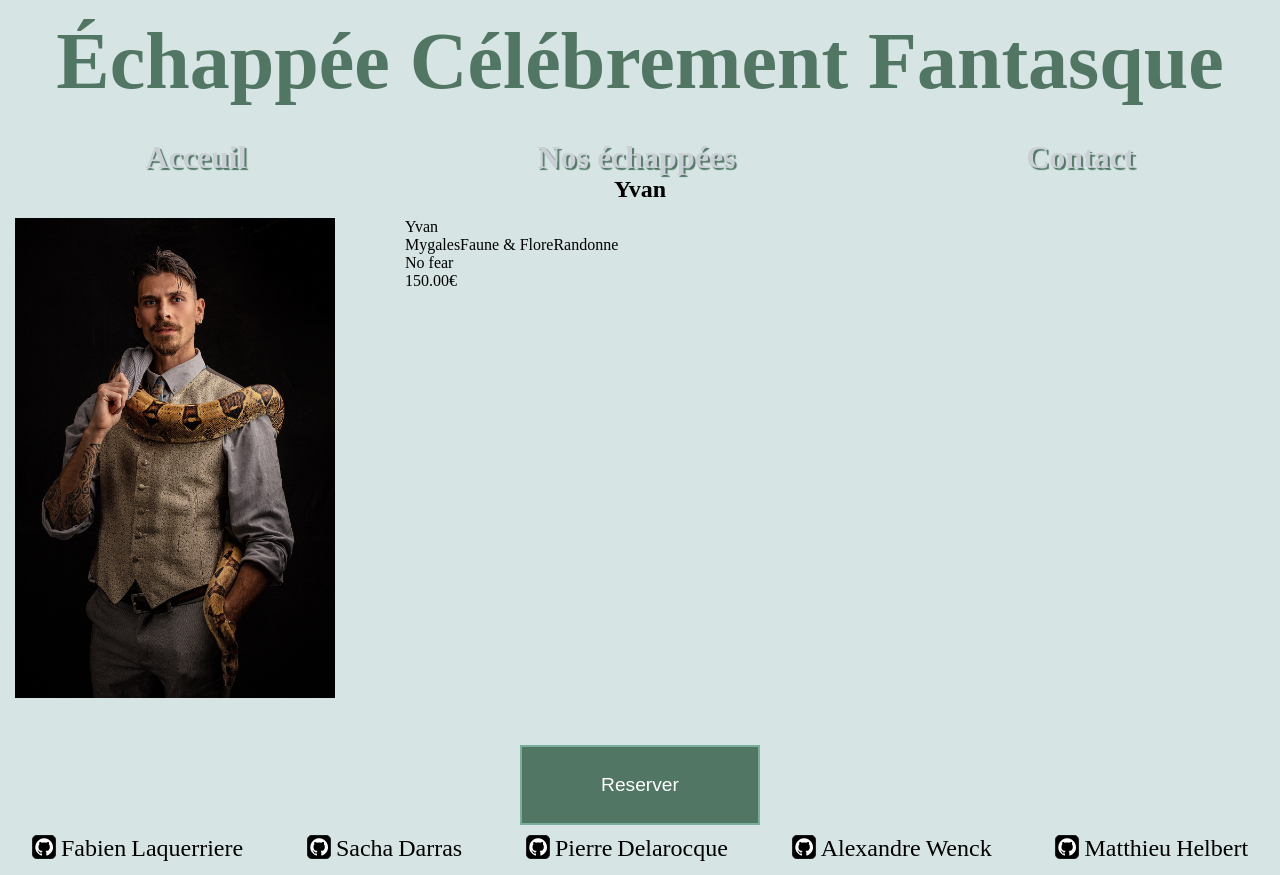
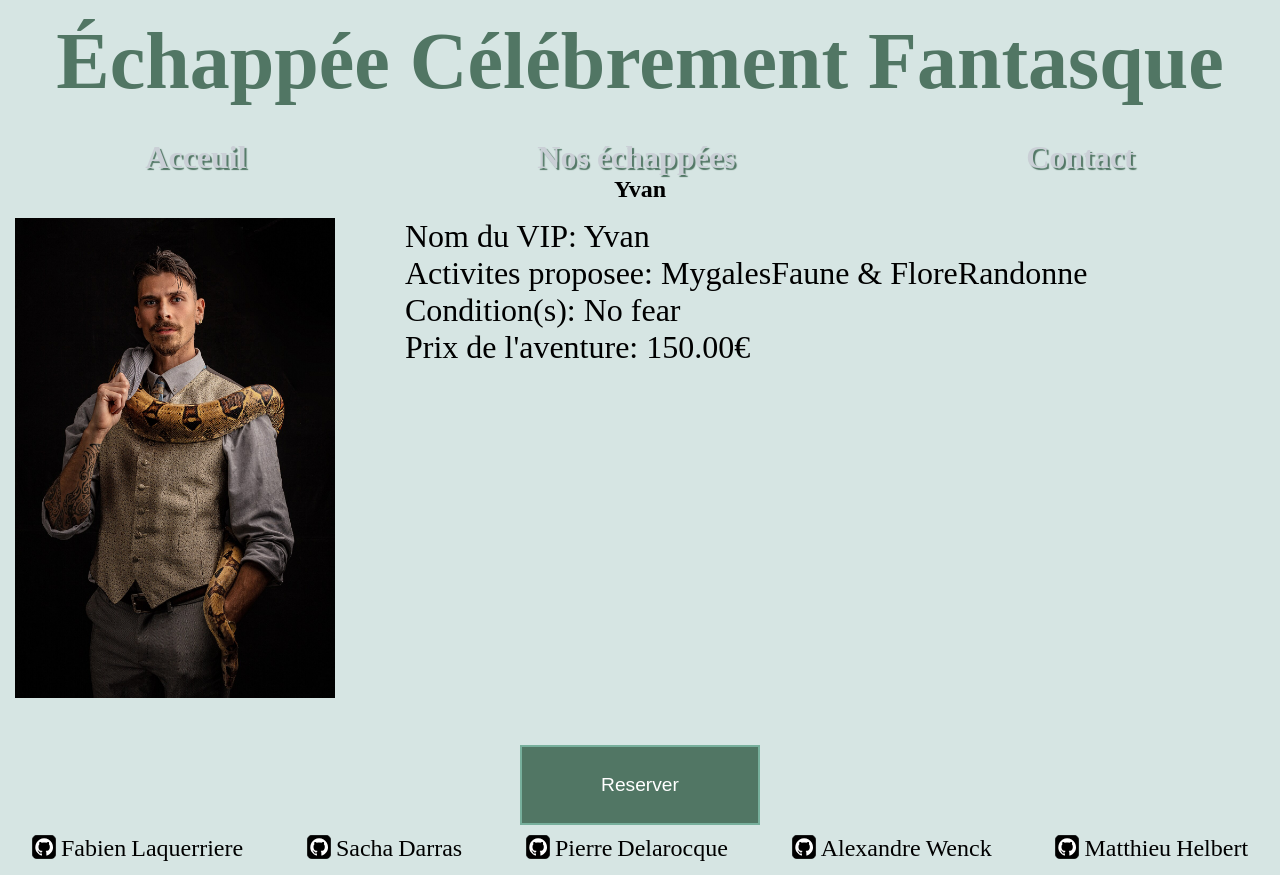
Before and after one commit to WildCodeSchool-2024-02/wcs-Protojam-goupeA, a React (Vite) app in the folder client/: page /categorie/Montagne/Gollum in a window 1280 px wide. Built offline with nearby package versions, Linux system fonts and the light colour scheme; a web font is replaced by a local one.

Commit message:
pleins de petit trucs pour lier Personnage et Reservation demerdez vous a regarder les fichiers modifie

```diff
--- a/client/src/App.jsx
+++ b/client/src/App.jsx
@@ -6,7 +6,9 @@ function App() {
   return (
     <>
       <header className="header-container">
-        <h1 className="titre-h1">Échappée Célébrement Fantasque</h1>
+        <NavLink to="/" className="ah1">
+          <h1 className="titre-h1">Échappée Célébrement Fantasque</h1>
+        </NavLink>
       </header>
       <nav>
         <NavLink to="/">Acceuil</NavLink>
--- a/client/src/main.jsx
+++ b/client/src/main.jsx
@@ -25,10 +25,6 @@ const router = createBrowserRouter([
         element: <Sejour />,
       },
       {
-        path: "/reservation",
-        element: <Reservation />,
-      },
-      {
         path: "/contact",
         element: <Contact />,
       },
@@ -39,6 +35,18 @@ const router = createBrowserRouter([
       {
         path: "/categorie/:categoryName/:persoName",
         element: <Personnage />,
+      },
+      {
+        path: "/reservation/:name",
+        element: <Reservation />,
+        loader: async ({ params }) => {
+          const { name } = params;
+          try {
+            return fetch(`http://localhost:3000/reservation/${name}`);
+          } catch (error) {
+            return error;
+          }
+        },
       },
     ],
   },
--- a/client/src/pages/Personnages.jsx
+++ b/client/src/pages/Personnages.jsx
@@ -18,14 +18,14 @@ function Personnages() {
       <div className="divPerso">
         <img src={perso[0].img} alt={perso[0].name} />
         <ul>
-          <li>{perso[0].name}</li>
-          <li>{perso[0].activity}</li>
-          <li>{perso[0].condition}</li>
-          <li>{perso[0].price}.00€</li>
+          <li>Nom du VIP: {perso[0].name}</li>
+          <li>Activites proposee: {perso[0].activity}</li>
+          <li>Condition(s): {perso[0].condition}</li>
+          <li>Prix de l'aventure: {perso[0].price}.00€</li>
         </ul>
       </div>
       <div className="divButton">
-        <Link to="/reservation">
+        <Link to={`/reservation/${perso[0].name}`}>
           <button type="button" className="button">
             Reserver
           </button>
--- a/client/src/pages/Reservation.jsx
+++ b/client/src/pages/Reservation.jsx
@@ -1,17 +1,10 @@
 import { useState } from "react";
-import { Link } from "react-router-dom";
+import { Link, useLoaderData } from "react-router-dom";
 import Popup from "../components/Popup";
 
-const bidon = [
-  {
-    cat: "Foret",
-    vip: "Balou",
-    activity: "Accrobranche",
-    condition: "Joyeux",
-  },
-];
-
 function Reservation() {
+  const bidon = useLoaderData();
+  console.info(bidon);
   const [showPopup, setShowPopup] = useState(false);
 
   const togglePopupClose = () => {
@@ -24,7 +17,7 @@ function Reservation() {
 
   return (
     <section>
-      <h2>Reserver {bidon[0].cat}</h2>
+      <h2>Confirmation reservation {bidon[0].vip}</h2>
       <p>
         Vous souhaitez reserver le voyage avec {bidon[0].vip} afin de profiter
         de l'activite {bidon[0].activity} !
--- a/client/src/styles/Navigation.scss
+++ b/client/src/styles/Navigation.scss
@@ -18,6 +18,8 @@ $color-categorie: #ffffff;
   justify-content: center;
   margin-top: 1rem;
   margin-bottom: 2rem;
+  .ah1 {
+    text-decoration: none;
     .titre-h1 {
       font-family: "anthemia";
       color: #517664;
@@ -27,6 +29,7 @@ $color-categorie: #ffffff;
 
       @media screen and (width >= 1000px) {
         font-size: 5rem;
+      }
     }
   }
 }
--- a/client/src/styles/Personnages.scss
+++ b/client/src/styles/Personnages.scss
@@ -28,6 +28,7 @@
       li {
         list-style: none;
         font-family: "melinda_evania";
+        font-size: 2rem;
       }
     }
   }
```
Also changed, not shown: client/src/components/Popup.jsx (line endings or trailing spaces), client/src/styles/Contact.scss (line endings or trailing spaces). Lines whose indentation alone changed are shown as unchanged.
